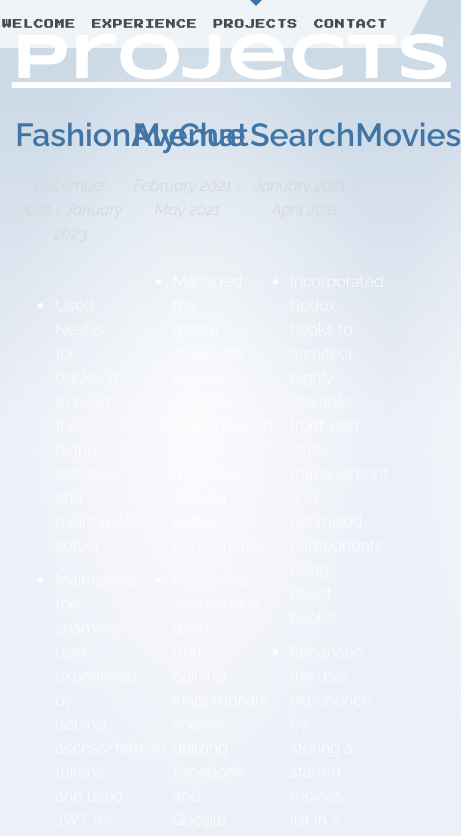
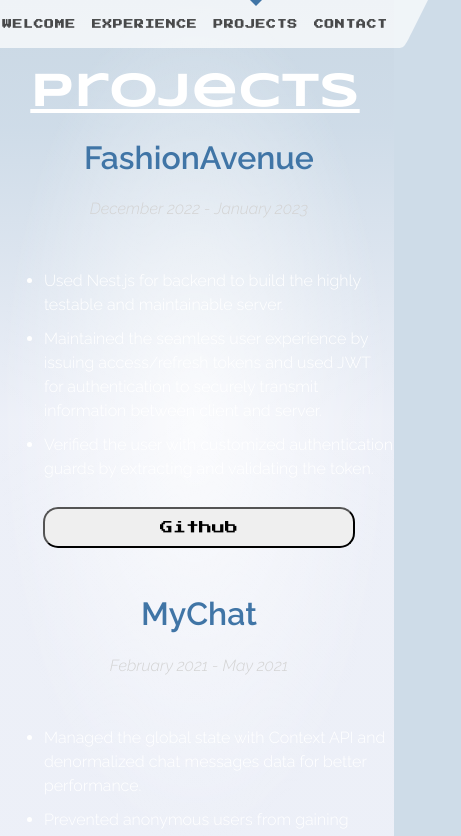
Before and after one commit to chj2788/svelte-portfolio, a SvelteKit app: page /projects in a window 390 px wide. Shown: the top 836 px of the page, 461 px wide, since content can reach past the window. Built offline with nearby package versions, Linux system fonts and the light colour scheme.

Commit message:
modify the projects page layout and add mobile version styling

```diff
--- a/src/routes/projects/+page.svelte
+++ b/src/routes/projects/+page.svelte
@@ -45,6 +45,7 @@
 			</ul>
 			<div class="button-wrapper">
 				<button on:click|preventDefault={()=>window.open("https://github.com/chj2788/searchMovies", '_blank')}>Github</button>
+				<button on:click|preventDefault={()=>window.open("https://chj2788.github.io/SearchMovies/#/", '_blank')}>Demo</button>
 			</div>
 		</div>
 	</div>
@@ -93,8 +94,7 @@
 	.projects-wrapper {
 		display: flex;
 		flex-direction: column;
-		width:94%;
-		margin: 2% 3%;
+		width: 100%;
 	}
 
 	.description {
@@ -143,4 +143,23 @@
 		color: white;
 		line-height: 1.5em;
 	}
+
+	@media only screen and (max-width: 1200px) {
+		.projects-list {
+			flex-direction: column;
+		}
+
+		.description {
+			width: 100%;
+		}
+
+		.intro-text {
+			font-size: 3em;
+			color: white;
+			font-family: 'Syncopate', sans-serif;
+			text-align: center;
+			text-decoration: underline;
+			margin-top: 1em;
+		}
+	}
 </style>
```
